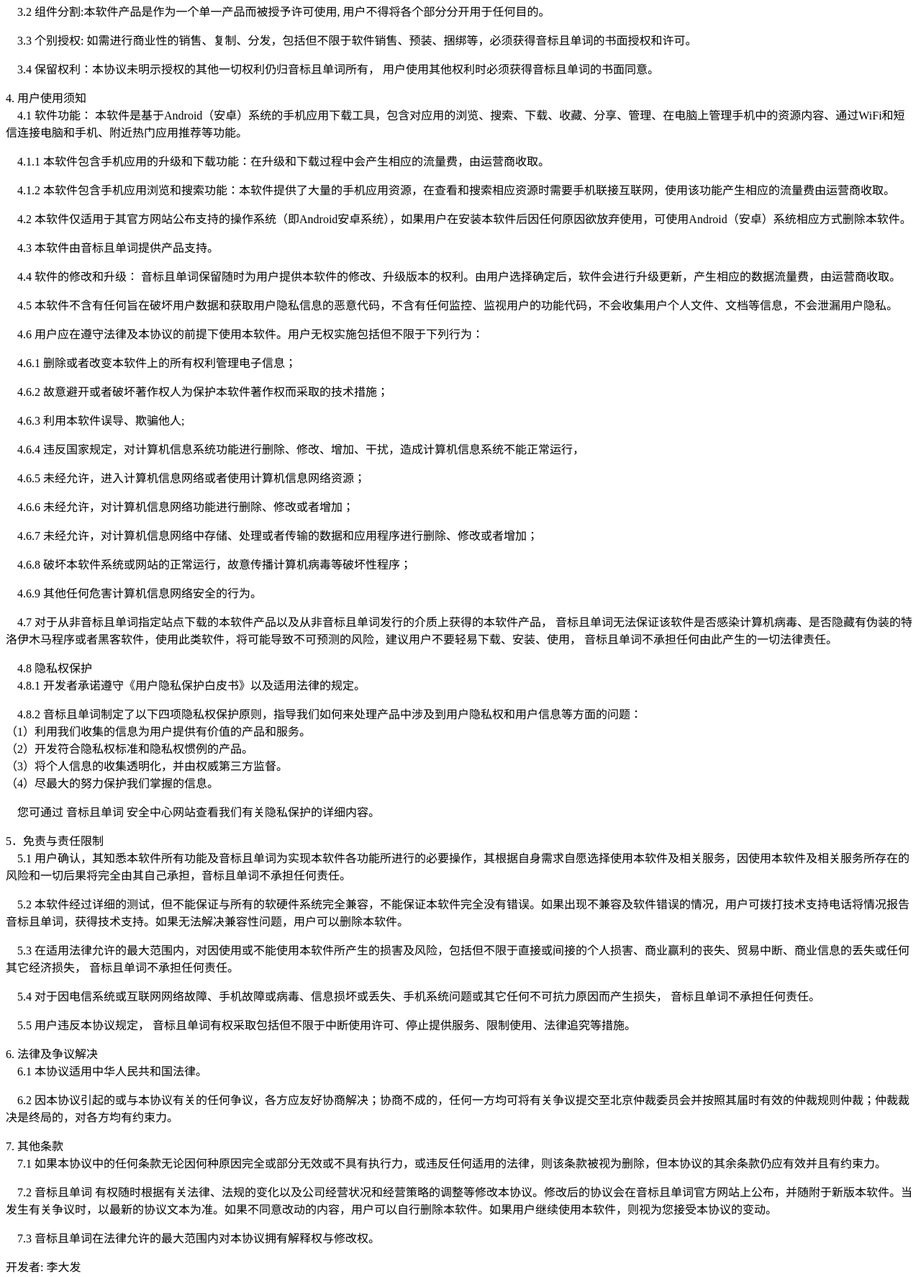
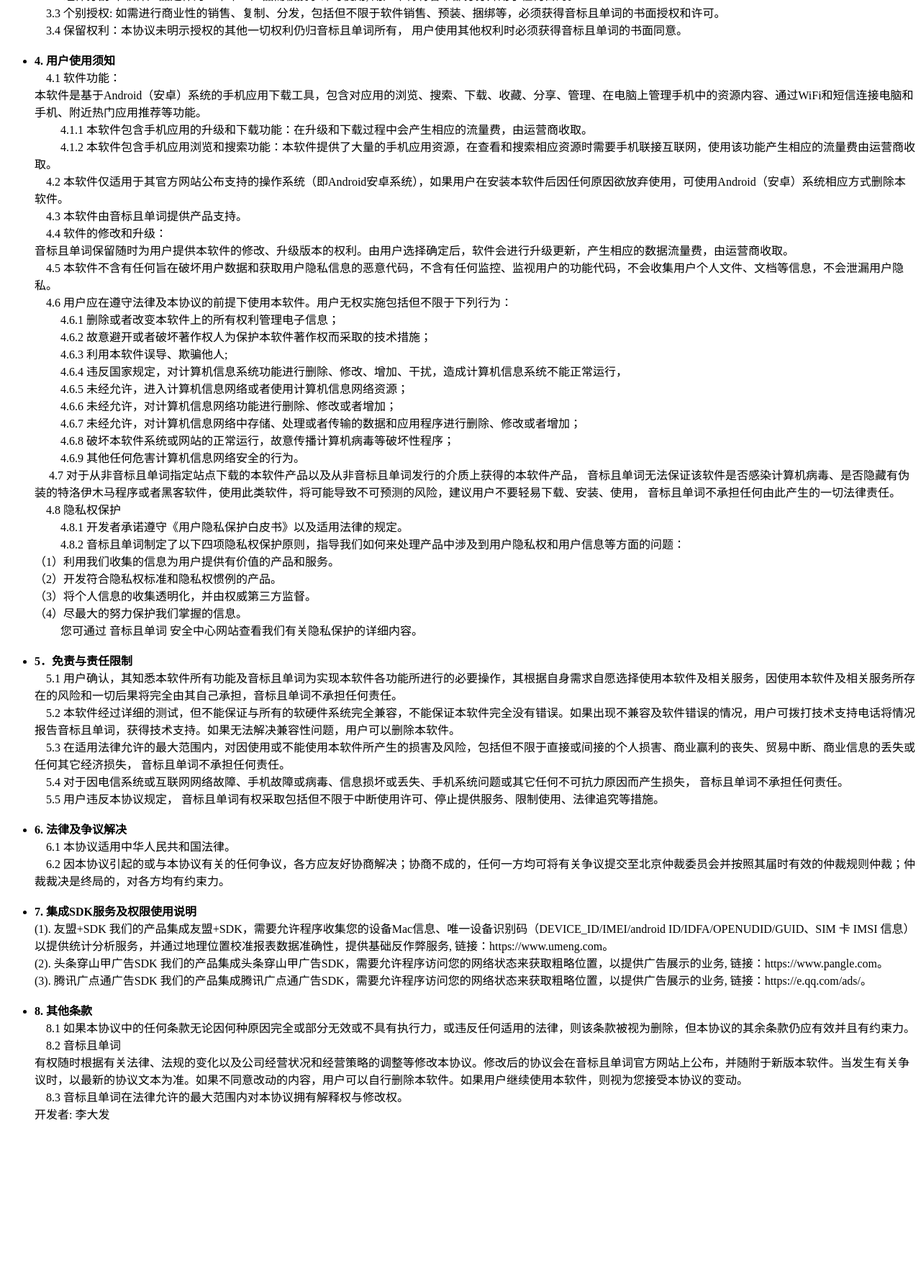
Before and after one commit to actor20170211030627/PhoneticSymbol, a plain HTML site: page index.html in a window 1280 px wide. Shown: the part 477-2251 px from the top of the page at 72% size. After the commit the page ends 2052 px from the top, so only its background shows below. Drawn offline with Linux system fonts and the light colour scheme.

Commit message:
Update index.html

```diff
--- a/index.html
+++ b/index.html
@@ -8,118 +8,152 @@
 <!-- TODO: 注意: 如果更新了这个项目的h5, 要把 F:\Android\PhoneticSymbolHtml 里的h5一起更新了!!! -->
 <body>
 <div class="row">
-    <p>&emsp;&emsp;欢迎使用音标且单词软件！</p>
+    <h3>&emsp;&emsp;欢迎使用音标且单词软件！</h3>
     <p>&emsp;请务必认真阅读和理解本《软件许可使用协议》（以下简称《协议》）中规定的所有权利和限制。除非您接受本《协议》条款，否则您无权下载、安装或使用本"软件"及其相关服务。您一旦安装、复制、下载、访问或以其它方式使用本软件产品，将视为对本《协议》的接受，即表示您同意接受本《协议》各项条款的约束。如果您不同意本《协议》中的条款，请不要安装、复制或使用本软件。
     </p>
     <p>&emsp;本《协议》是用户与音标且单词之间关于用户下载、安装、使用、复制随附本《协议》的音标且单词软件（以下简称“软件”）的法律协议。
     </p>
 
-    <p>1.权利声明<br/>
-        &emsp;本”软件”的一切知识产权，以及与"软件"相关的所有信息内容，包括但不限于：文字表述及其组合、图标、图饰、图像、图表、色彩、界面设计、版面框架、有关数据、附加程序、印刷材料或电子文档等均为音标且单词所有，受著作权法和国际著作权条约以及其他知识产权法律法规的保护。
-    </p>
+    <ul>
+        <li><b>1.权利声明</b> <br/>
+            本”软件”的一切知识产权，以及与"软件"相关的所有信息内容，包括但不限于：文字表述及其组合、图标、图饰、图像、图表、色彩、界面设计、版面框架、有关数据、附加程序、印刷材料或电子文档等均为音标且单词所有，受著作权法和国际著作权条约以及其他知识产权法律法规的保护。
+            <br/>
+            <br/>
+        </li>
 
-    <p>2. 许可范围<br/>
-        &emsp;2.1 下载、安装和使用：本软件为免费软件，用户可以非商业性、无限制数量地下载、安装及使用本软件。
-    </p>
-    <p>&emsp;2.2 复制、分发和传播：用户可以非商业性、无限制数量地复制、分发和传播本软件产品。但必须保证每一份复制、分发和传播都是完整和真实的,
+        <li><b>2.许可范围</b> <br/>
+            &emsp; 2.1 下载、安装和使用：本软件为免费软件，用户可以非商业性、无限制数量地下载、安装及使用本软件。
+            <br/>
+            &emsp;2.2 复制、分发和传播：用户可以非商业性、无限制数量地复制、分发和传播本软件产品。但必须保证每一份复制、分发和传播都是完整和真实的,
             包括所有有关本软件产品的软件、电子文档, 版权和商标，亦包括本协议。
-    </p>
-    <p>3. 权利限制<br/>
+            <br/>
+            <br/>
+        </li>
+
+        <li><b>3. 权利限制</b> <br/>
             &emsp;3.1 禁止反向工程、反向编译和反向汇编：用户不得对本软件产品进行反向工程（Reverse
             Engineer）、反向编译（Decompile）或反向汇编（Disassemble），同时不得改动编译在程序文件内部的任何资源。除法律、法规明文规定允许上述活动外，用户必须遵守此协议限制。
-    </p>
-    <p>&emsp;3.2 组件分割:本软件产品是作为一个单一产品而被授予许可使用, 用户不得将各个部分分开用于任何目的。
-    </p>
-    <p>&emsp;3.3 个别授权: 如需进行商业性的销售、复制、分发，包括但不限于软件销售、预装、捆绑等，必须获得音标且单词的书面授权和许可。
-    </p>
-    <p>&emsp;3.4 保留权利：本协议未明示授权的其他一切权利仍归音标且单词所有， 用户使用其他权利时必须获得音标且单词的书面同意。
-    </p>
-    <p>4. 用户使用须知<br/>
-        &emsp;4.1 软件功能：
+            <br/>
+            &emsp;3.2 组件分割:本软件产品是作为一个单一产品而被授予许可使用, 用户不得将各个部分分开用于任何目的。
+            <br/>
+            &emsp;3.3 个别授权: 如需进行商业性的销售、复制、分发，包括但不限于软件销售、预装、捆绑等，必须获得音标且单词的书面授权和许可。
+            <br/>
+            &emsp;3.4 保留权利：本协议未明示授权的其他一切权利仍归音标且单词所有， 用户使用其他权利时必须获得音标且单词的书面同意。
+            <br/>
+            <br/>
+        </li>
+
+        <li><b>4. 用户使用须知</b><br/>
+            &emsp;4.1 软件功能： <br/>
             本软件是基于Android（安卓）系统的手机应用下载工具，包含对应用的浏览、搜索、下载、收藏、分享、管理、在电脑上管理手机中的资源内容、通过WiFi和短信连接电脑和手机、附近热门应用推荐等功能。
-    </p>
-    <p>&emsp;4.1.1 本软件包含手机应用的升级和下载功能：在升级和下载过程中会产生相应的流量费，由运营商收取。
-    </p>
-    <p>&emsp;4.1.2
+            <br/>
+            &emsp;&emsp; 4.1.1 本软件包含手机应用的升级和下载功能：在升级和下载过程中会产生相应的流量费，由运营商收取。
+            <br/>
+            &emsp;&emsp; 4.1.2
             本软件包含手机应用浏览和搜索功能：本软件提供了大量的手机应用资源，在查看和搜索相应资源时需要手机联接互联网，使用该功能产生相应的流量费由运营商收取。
-    </p>
-    <p>&emsp;4.2
+            <br/>
+            &emsp;4.2
             本软件仅适用于其官方网站公布支持的操作系统（即Android安卓系统），如果用户在安装本软件后因任何原因欲放弃使用，可使用Android（安卓）系统相应方式删除本软件。
-    </p>
-    <p>&emsp;4.3 本软件由音标且单词提供产品支持。
-    </p>
-    <p>&emsp;4.4 软件的修改和升级：
+            <br/>
+            &emsp;4.3 本软件由音标且单词提供产品支持。
+            <br/>
+            &emsp;4.4 软件的修改和升级： <br/>
             音标且单词保留随时为用户提供本软件的修改、升级版本的权利。由用户选择确定后，软件会进行升级更新，产生相应的数据流量费，由运营商收取。
-    </p>
-    <p>&emsp;4.5
-        本软件不含有任何旨在破坏用户数据和获取用户隐私信息的恶意代码，不含有任何监控、监视用户的功能代码，不会收集用户个人文件、文档等信息，不会泄漏用户隐私。
-    </p>
-    <p>&emsp;4.6 用户应在遵守法律及本协议的前提下使用本软件。用户无权实施包括但不限于下列行为：
-    </p>
-    <p>&emsp;4.6.1 删除或者改变本软件上的所有权利管理电子信息；
-    </p>
-    <p>&emsp;4.6.2 故意避开或者破坏著作权人为保护本软件著作权而采取的技术措施；
-    </p>
-    <p>&emsp;4.6.3 利用本软件误导、欺骗他人;
-    </p>
-    <p>&emsp;4.6.4 违反国家规定，对计算机信息系统功能进行删除、修改、增加、干扰，造成计算机信息系统不能正常运行，
-    </p>
-    <p>&emsp;4.6.5 未经允许，进入计算机信息网络或者使用计算机信息网络资源；
-    </p>
-    <p>&emsp;4.6.6 未经允许，对计算机信息网络功能进行删除、修改或者增加；
-    </p>
-    <p>&emsp;4.6.7 未经允许，对计算机信息网络中存储、处理或者传输的数据和应用程序进行删除、修改或者增加；
-    </p>
-    <p>&emsp;4.6.8 破坏本软件系统或网站的正常运行，故意传播计算机病毒等破坏性程序；
-    </p>
-    <p>&emsp;4.6.9 其他任何危害计算机信息网络安全的行为。
-    </p>
-    <p>&emsp;4.7 对于从非音标且单词指定站点下载的本软件产品以及从非音标且单词发行的介质上获得的本软件产品，
+            <br/>
+            &emsp;4.5 本软件不含有任何旨在破坏用户数据和获取用户隐私信息的恶意代码，不含有任何监控、监视用户的功能代码，不会收集用户个人文件、文档等信息，不会泄漏用户隐私。
+            <br/>
+            &emsp;4.6 用户应在遵守法律及本协议的前提下使用本软件。用户无权实施包括但不限于下列行为：
+            <br/>
+            &emsp;&emsp; 4.6.1 删除或者改变本软件上的所有权利管理电子信息；
+            <br/>
+            &emsp;&emsp; 4.6.2 故意避开或者破坏著作权人为保护本软件著作权而采取的技术措施；
+            <br/>
+            &emsp;&emsp; 4.6.3 利用本软件误导、欺骗他人;
+            <br/>
+            &emsp;&emsp; 4.6.4 违反国家规定，对计算机信息系统功能进行删除、修改、增加、干扰，造成计算机信息系统不能正常运行，
+            <br/>
+            &emsp;&emsp; 4.6.5 未经允许，进入计算机信息网络或者使用计算机信息网络资源；
+            <br/>
+            &emsp;&emsp; 4.6.6 未经允许，对计算机信息网络功能进行删除、修改或者增加；
+            <br/>
+            &emsp;&emsp; 4.6.7 未经允许，对计算机信息网络中存储、处理或者传输的数据和应用程序进行删除、修改或者增加；
+            <br/>
+            &emsp;&emsp; 4.6.8 破坏本软件系统或网站的正常运行，故意传播计算机病毒等破坏性程序；
+            <br/>
+            &emsp;&emsp; 4.6.9 其他任何危害计算机信息网络安全的行为。
+            <br/>
+            &emsp; 4.7 对于从非音标且单词指定站点下载的本软件产品以及从非音标且单词发行的介质上获得的本软件产品，
             音标且单词无法保证该软件是否感染计算机病毒、是否隐藏有伪装的特洛伊木马程序或者黑客软件，使用此类软件，将可能导致不可预测的风险，建议用户不要轻易下载、安装、使用，
             音标且单词不承担任何由此产生的一切法律责任。
-    </p>
-    <p>&emsp;4.8 隐私权保护<br/>
-        &emsp;4.8.1 开发者承诺遵守《用户隐私保护白皮书》以及适用法律的规定。
-    </p>
-    <p>&emsp;4.8.2 音标且单词制定了以下四项隐私权保护原则，指导我们如何来处理产品中涉及到用户隐私权和用户信息等方面的问题：<br/>
+            <br/>
+            &emsp;4.8 隐私权保护 <br/>
+            &emsp;&emsp; 4.8.1 开发者承诺遵守《用户隐私保护白皮书》以及适用法律的规定。
+            <br/>
+            &emsp;&emsp; 4.8.2 音标且单词制定了以下四项隐私权保护原则，指导我们如何来处理产品中涉及到用户隐私权和用户信息等方面的问题：<br/>
             （1）利用我们收集的信息为用户提供有价值的产品和服务。<br/>
             （2）开发符合隐私权标准和隐私权惯例的产品。<br/>
             （3）将个人信息的收集透明化，并由权威第三方监督。<br/>
-        （4）尽最大的努力保护我们掌握的信息。
-    </p>
-    <p>&emsp;您可通过 音标且单词 安全中心网站查看我们有关隐私保护的详细内容。
-    </p>
-    <p>5．免责与责任限制<br/>
+            （4）尽最大的努力保护我们掌握的信息。<br/>
+            &emsp;&emsp; 您可通过 音标且单词 安全中心网站查看我们有关隐私保护的详细内容。
+            <br/>
+            <br/>
+        </li>
+
+
+        <li><b>5．免责与责任限制</b><br/>
             &emsp;5.1
             用户确认，其知悉本软件所有功能及音标且单词为实现本软件各功能所进行的必要操作，其根据自身需求自愿选择使用本软件及相关服务，因使用本软件及相关服务所存在的风险和一切后果将完全由其自己承担，音标且单词不承担任何责任。
-    </p>
-    <p>&emsp;5.2
+            <br/>
+            &emsp;5.2
             本软件经过详细的测试，但不能保证与所有的软硬件系统完全兼容，不能保证本软件完全没有错误。如果出现不兼容及软件错误的情况，用户可拨打技术支持电话将情况报告音标且单词，获得技术支持。如果无法解决兼容性问题，用户可以删除本软件。
-    </p>
-    <p>&emsp;5.3
+            <br/>
+            &emsp;5.3
             在适用法律允许的最大范围内，对因使用或不能使用本软件所产生的损害及风险，包括但不限于直接或间接的个人损害、商业赢利的丧失、贸易中断、商业信息的丢失或任何其它经济损失，
             音标且单词不承担任何责任。
-    </p>
-    <p>&emsp;5.4 对于因电信系统或互联网网络故障、手机故障或病毒、信息损坏或丢失、手机系统问题或其它任何不可抗力原因而产生损失， 音标且单词不承担任何责任。
-    </p>
-    <p>&emsp;5.5 用户违反本协议规定， 音标且单词有权采取包括但不限于中断使用许可、停止提供服务、限制使用、法律追究等措施。
-    </p>
-    <p>6. 法律及争议解决<br/>
-        &emsp;6.1 本协议适用中华人民共和国法律。</p>
-    <p>&emsp;6.2
+            <br/>
+            &emsp;5.4 对于因电信系统或互联网网络故障、手机故障或病毒、信息损坏或丢失、手机系统问题或其它任何不可抗力原因而产生损失， 音标且单词不承担任何责任。
+            <br/>
+            &emsp;5.5 用户违反本协议规定， 音标且单词有权采取包括但不限于中断使用许可、停止提供服务、限制使用、法律追究等措施。
+            <br/>
+            <br/>
+        </li>
+
+
+        <li><b>6. 法律及争议解决</b><br/>
+            &emsp;6.1 本协议适用中华人民共和国法律。<br/>
+            &emsp;6.2
             因本协议引起的或与本协议有关的任何争议，各方应友好协商解决；协商不成的，任何一方均可将有关争议提交至北京仲裁委员会并按照其届时有效的仲裁规则仲裁；仲裁裁决是终局的，对各方均有约束力。
-    </p>
-    <p>7. 其他条款<br/>
-        &emsp;7.1
-        如果本协议中的任何条款无论因何种原因完全或部分无效或不具有执行力，或违反任何适用的法律，则该条款被视为删除，但本协议的其余条款仍应有效并且有约束力。
-    </p>
-    <p>&emsp;7.2 音标且单词
+            <br/>
+            <br/>
+        </li>
+
+
+        <li><b>7. 集成SDK服务及权限使用说明</b><br/>
+            (1). 友盟+SDK 我们的产品集成友盟+SDK，需要允许程序收集您的设备Mac信息、唯一设备识别码（DEVICE_ID/IMEI/android
+            ID/IDFA/OPENUDID/GUID、SIM 卡 IMSI 信息）以提供统计分析服务，并通过地理位置校准报表数据准确性，提供基础反作弊服务,
+            链接：https://www.umeng.com。
+            <br/>
+            (2). 头条穿山甲广告SDK 我们的产品集成头条穿山甲广告SDK，需要允许程序访问您的网络状态来获取粗略位置，以提供广告展示的业务,
+            链接：https://www.pangle.com。
+            <br/>
+            (3). 腾讯广点通广告SDK 我们的产品集成腾讯广点通广告SDK，需要允许程序访问您的网络状态来获取粗略位置，以提供广告展示的业务,
+            链接：https://e.qq.com/ads/。
+            <br/>
+            <br/>
+        </li>
+
+
+        <li><b>8. 其他条款</b><br/>
+            &emsp;8.1 如果本协议中的任何条款无论因何种原因完全或部分无效或不具有执行力，或违反任何适用的法律，则该条款被视为删除，但本协议的其余条款仍应有效并且有约束力。
+            <br/>
+            &emsp;8.2 音标且单词<br/>
             有权随时根据有关法律、法规的变化以及公司经营状况和经营策略的调整等修改本协议。修改后的协议会在音标且单词官方网站上公布，并随附于新版本软件。当发生有关争议时，以最新的协议文本为准。如果不同意改动的内容，用户可以自行删除本软件。如果用户继续使用本软件，则视为您接受本协议的变动。
-    </p>
-    <p>&emsp;7.3 音标且单词在法律允许的最大范围内对本协议拥有解释权与修改权。
-    </p>
-
-    <p>开发者: 李大发</p>
+            <br/>
+            &emsp;8.3 音标且单词在法律允许的最大范围内对本协议拥有解释权与修改权。<br/>
+            开发者: 李大发
+            <br/>
+        </li>
+    </ul>
 </div>
 
 </body>
```
Lines whose indentation alone changed are shown as unchanged.
